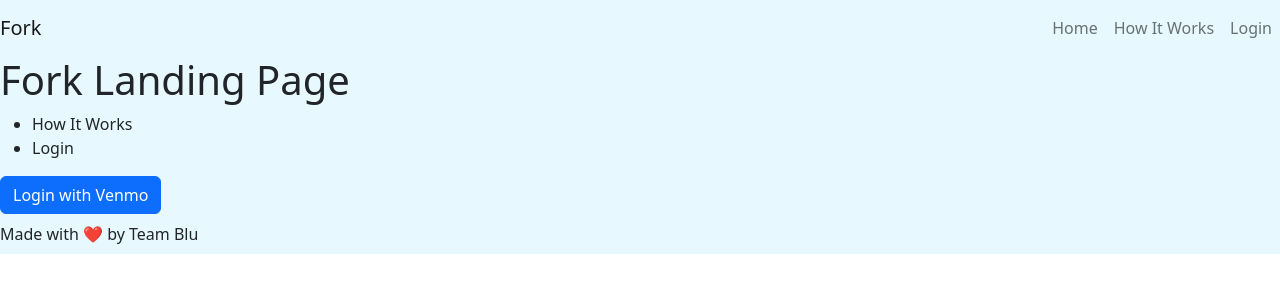
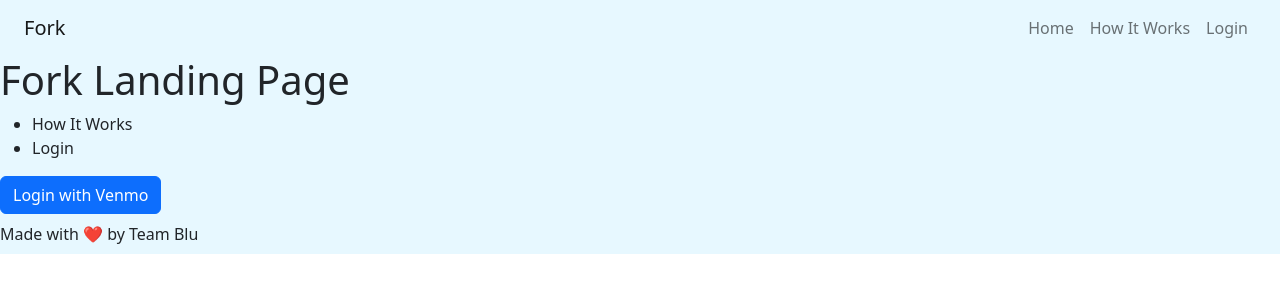
Before and after one commit to kevincakey/CS180-Fork, a React (Create React App) app: page / in a window 1280 px wide. Shown: the top 300 px of the page. Built offline with nearby package versions, Linux system fonts and the light colour scheme.

Commit message:
fixed margins by adding margin class

```diff
--- a/src/App.css
+++ b/src/App.css
@@ -32,6 +32,13 @@
   background-color: #e7f8ff;
 }
 
+.me-4{
+  margin-right: 1.5rem;
+}
+
+.me-5{
+  margin-left: 1.5rem
+}
 @keyframes App-logo-spin {
   from {
     transform: rotate(0deg);
--- a/src/App.js
+++ b/src/App.js
@@ -17,11 +17,11 @@ export default class Page extends React.Component {
     return(
       <div style={{backgroundColor: "#e7f8ff"}}>
        <nav class="navbar navbar-expand-lg navbar-light" style={{backgroundColor: "#e7f8ff"}}>
-          <a class="navbar-brand justify-content-end" href="#" style={{backgroundColor: "#e7f8ff"}}>Fork</a>
+          <a class="navbar-brand justify-content-end me-5" href="#" style={{backgroundColor: "#e7f8ff"}}>Fork</a>
           <button class="navbar-toggler" type="button" data-toggle="collapse" data-target="#navbarSupportedContent" aria-controls="navbarSupportedContent" aria-expanded="false" aria-label="Toggle navigation">
             <span class="navbar-toggler-icon"></span>
           </button>
-          <div class="collapse navbar-collapse" id="navbarSupportedContent">
+          <div class="collapse navbar-collapse me-4" id="navbarSupportedContent">
             <ul class="navbar-nav ms-auto">
               <li class="nav-item active">
                 <a class="nav-link" href="#">Home</a>
@@ -43,7 +43,11 @@ export default class Page extends React.Component {
           <li> How It Works </li>
           <li> Login </li>
         </ul>
-        <Button> Login with Venmo </Button>
+
+        <div ms-auto>
+          <Button> Login with Venmo </Button>
+        </div>
+
 
           <Navbar bg="#e7f8ff" expand="lg">
           <Nav.Link href="#action1">Made with ❤️ by Team Blu </Nav.Link>
```
